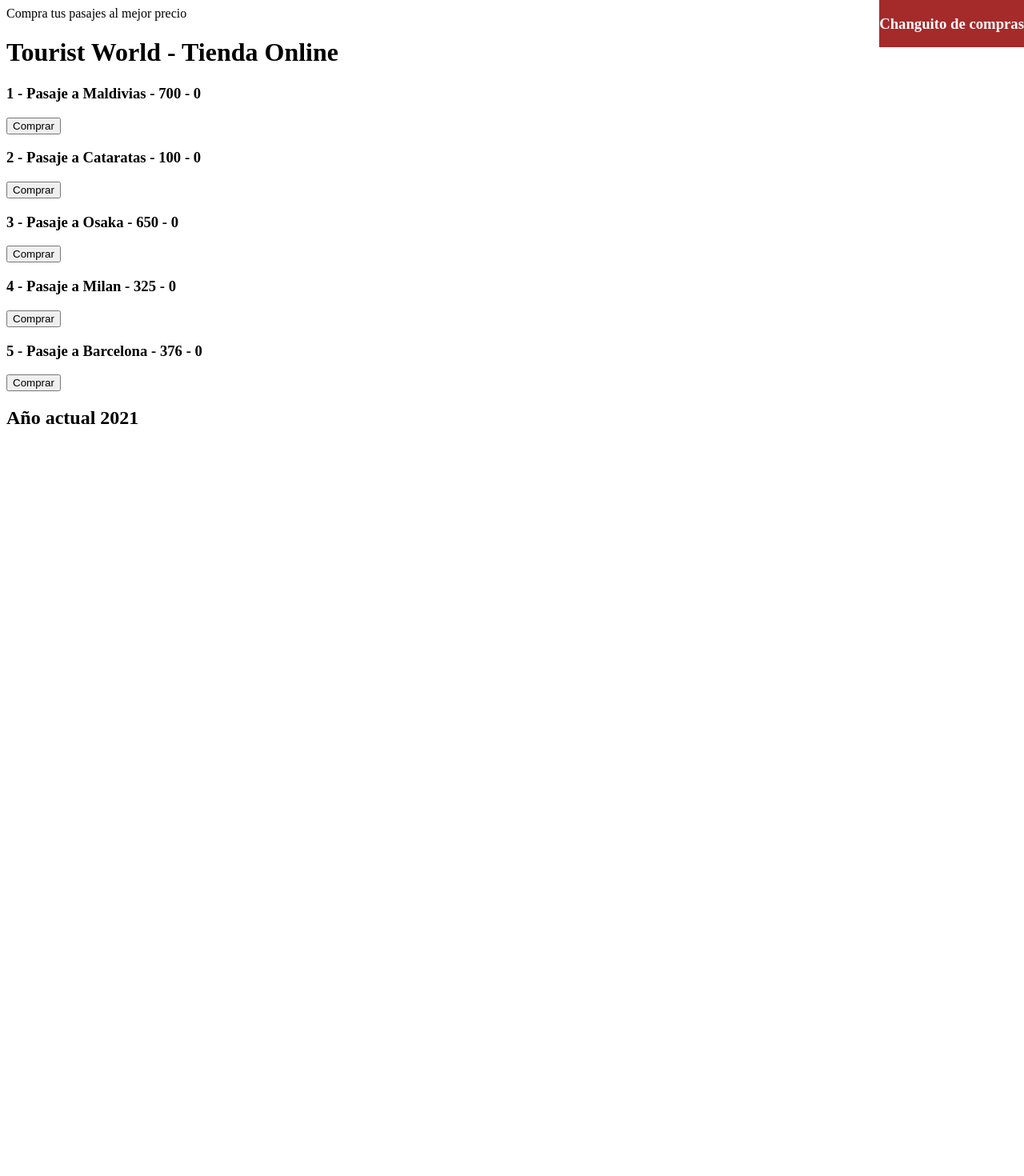
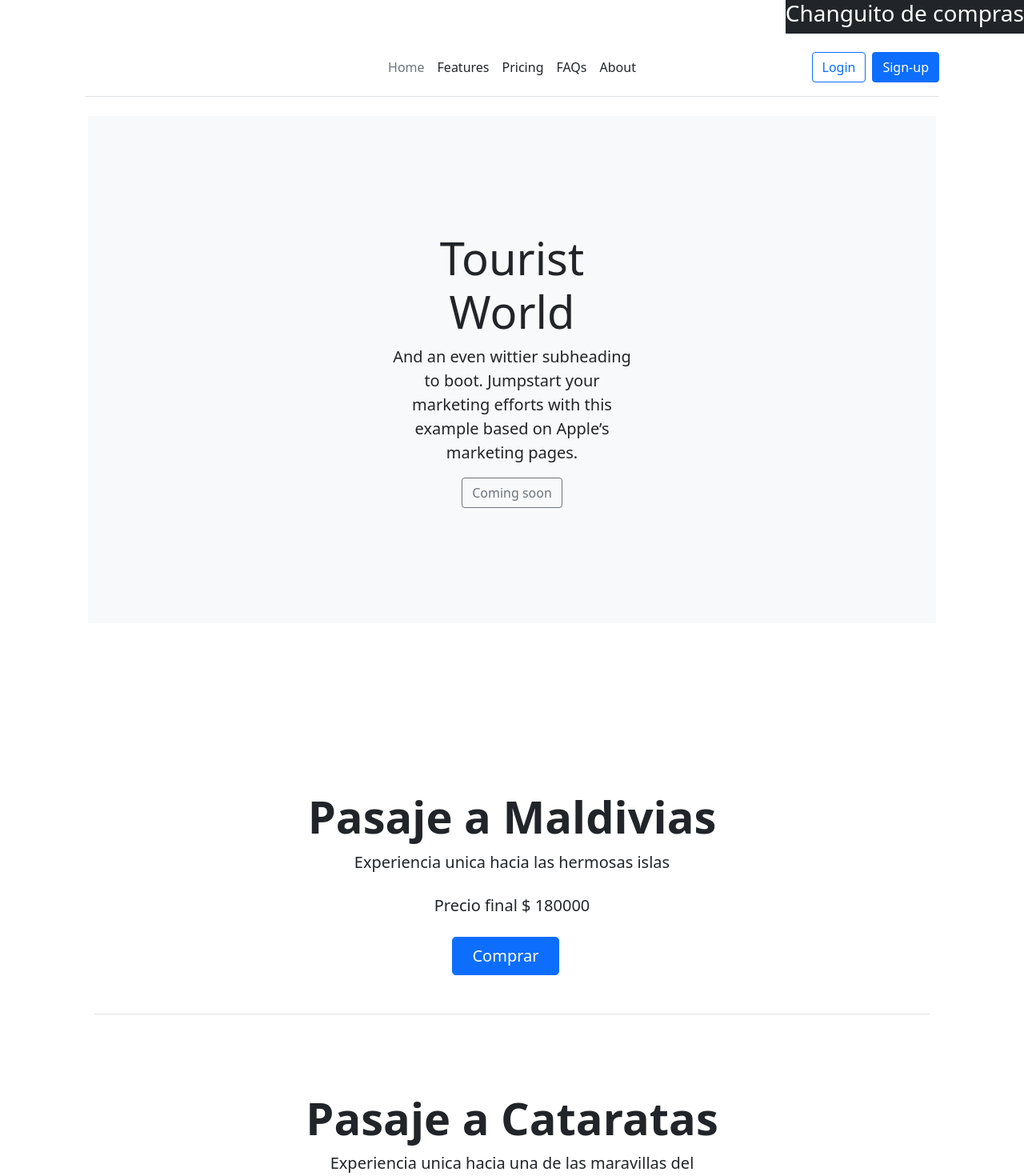
Before and after one commit to lucianoaraus/Tourist-World-React-Page, a React (Create React App) app: page / in a window 1280 px wide. Shown: the top 1470 px of the page at 80% size. Before the commit the page ends 800 px from the top, so only its background shows below. Built offline with nearby package versions, Linux system fonts and the light colour scheme.

Commit message:
agrego bootstrap para varios componentes. TODO: carro de compras en el sidebar

```diff
--- a/public/index.html
+++ b/public/index.html
@@ -1,5 +1,5 @@
 <!DOCTYPE html>
-<html lang="en">
+<html lang="es">
   <head>
     <meta charset="utf-8" />
     <link rel="icon" href="%PUBLIC_URL%/favicon.ico" />
@@ -10,11 +10,24 @@
       content="Web site created using create-react-app"
     />
     <link rel="manifest" href="%PUBLIC_URL%/manifest.json" />
+    <!-- CSS only -->
+    <link
+      href="https://cdn.jsdelivr.net/npm/bootstrap@5.1.3/dist/css/bootstrap.min.css"
+      rel="stylesheet"
+      integrity="sha384-1BmE4kWBq78iYhFldvKuhfTAU6auU8tT94WrHftjDbrCEXSU1oBoqyl2QvZ6jIW3"
+      crossorigin="anonymous"
+    />
 
     <title>Venta de pasajes</title>
   </head>
   <body>
     <noscript>You need to enable JavaScript to run this app.</noscript>
     <div id="root"></div>
+    <!-- JavaScript Bundle with Popper -->
+    <script
+      src="https://cdn.jsdelivr.net/npm/bootstrap@5.1.3/dist/js/bootstrap.bundle.min.js"
+      integrity="sha384-ka7Sk0Gln4gmtz2MlQnikT1wXgYsOg+OMhuP+IlRH9sENBO0LRn5q+8nbTov4+1p"
+      crossorigin="anonymous"
+    ></script>
   </body>
 </html>
--- a/src/App.js
+++ b/src/App.js
@@ -1,4 +1,5 @@
 import Header from "./components/Header";
+import Headline from "./components/Headline";
 import Footer from "./components/Footer";
 import Pasaje from "./components/Pasaje";
 import { useState, Fragment } from "react";
@@ -10,11 +11,41 @@ function App() {
     // pasajes: objetos a los que hago referencia
     // guardarPasajes: funcion para esos productos
 
-    { id: 1, articulo: "Pasaje a Maldivias", precio: 700, cantidad: 0 },
-    { id: 2, articulo: "Pasaje a Cataratas", precio: 100, cantidad: 0 },
-    { id: 3, articulo: "Pasaje a Osaka", precio: 650, cantidad: 0 },
-    { id: 4, articulo: "Pasaje a Milan", precio: 325, cantidad: 0 },
-    { id: 5, articulo: "Pasaje a Barcelona", precio: 376, cantidad: 0 },
+    {
+      id: 1,
+      articulo: "Pasaje a Maldivias",
+      descripcion: "Experiencia unica hacia las hermosas islas",
+      precio: "$" + " " + 180000,
+      cantidad: 0,
+    },
+    {
+      id: 2,
+      articulo: "Pasaje a Cataratas",
+      descripcion: "Experiencia unica hacia una de las maravillas del mundo",
+      precio: "$" + " " + 50000,
+      cantidad: 0,
+    },
+    {
+      id: 3,
+      articulo: "Pasaje a Osaka",
+      descripcion: "Experiencia unica hacia las hermosas islas",
+      precio: "$" + " " + 150000,
+      cantidad: 0,
+    },
+    {
+      id: 4,
+      articulo: "Pasaje a Milan",
+      descripcion: "Experiencia unica hacia las hermosas islas",
+      precio: "$" + " " + 230000,
+      cantidad: 0,
+    },
+    {
+      id: 5,
+      articulo: "Pasaje a Barcelona",
+      descripcion: "Experiencia unica hacia las hermosas islas",
+      precio: "$" + " " + 190000,
+      cantidad: 0,
+    },
   ]);
 
   // state para changuito
@@ -24,9 +55,13 @@ function App() {
   return (
     // Tiene que haber 1 solo DIV en lo que retorna esta funcion
     // O, puedo usar el componente Fragment cuando tengo que poner mas de unDIV (BUENA PRACTICA)
-    <Fragment>
-      <Header />
-      <h1>Tourist World - Tienda Online</h1>
+
+    <div class="container col-xxl-8 px-4 py-5">
+      <Header></Header>
+      <Headline></Headline>
+      <div class="row">
+        <div class="col">
+          <div class="px-4 py-5 my-5 text-center">
             {pasajes.map((pasaje) => (
               <Pasaje
                 key={pasaje.id} // para que cada pasaje sea unico
@@ -43,7 +78,10 @@ function App() {
               eliminarPasaje={eliminarPasaje}
             />
             <Footer anio={2021} />
-    </Fragment>
+          </div>
+        </div>
+      </div>
+    </div>
   );
 }
 
--- a/src/components/Header.jsx
+++ b/src/components/Header.jsx
@@ -1,7 +1,61 @@
 import React from "react";
 
 const Header = () => {
-  return <div>Compra tus pasajes al mejor precio</div>;
+  return (
+    <div class="container">
+      <header class="d-flex flex-wrap align-items-center justify-content-center justify-content-md-between py-3 mb-4 border-bottom">
+        <a
+          href="/"
+          class="d-flex align-items-center col-md-3 mb-2 mb-md-0 text-dark text-decoration-none"
+        >
+          <svg
+            class="bi me-2"
+            width="40"
+            height="32"
+            role="img"
+            aria-label="Bootstrap"
+          ></svg>
+        </a>
+
+        <ul class="nav col-12 col-md-auto mb-2 justify-content-center mb-md-0">
+          <li>
+            <a href="#" class="nav-link px-2 link-secondary">
+              Home
+            </a>
+          </li>
+          <li>
+            <a href="#" class="nav-link px-2 link-dark">
+              Features
+            </a>
+          </li>
+          <li>
+            <a href="#" class="nav-link px-2 link-dark">
+              Pricing
+            </a>
+          </li>
+          <li>
+            <a href="#" class="nav-link px-2 link-dark">
+              FAQs
+            </a>
+          </li>
+          <li>
+            <a href="#" class="nav-link px-2 link-dark">
+              About
+            </a>
+          </li>
+        </ul>
+
+        <div class="col-md-3 text-end">
+          <button type="button" class="btn btn-outline-primary me-2">
+            Login
+          </button>
+          <button type="button" class="btn btn-primary">
+            Sign-up
+          </button>
+        </div>
+      </header>
+    </div>
+  );
 };
 
 export default Header;
--- /dev/null
+++ b/src/components/Headline.jsx
@@ -0,0 +1,20 @@
+import React from "react";
+
+const Headline = () => {
+  return (
+    <div class="position-relative overflow-hidden p-3 p-md-5 m-md-3 text-center bg-light">
+      <div class="col-md-5 p-lg-5 mx-auto my-5">
+        <h1 class="display-4 fw-normal">Tourist World</h1>
+        <p class="lead fw-normal">
+          And an even wittier subheading to boot. Jumpstart your marketing
+          efforts with this example based on Apple’s marketing pages.
+        </p>
+        <a class="btn btn-outline-secondary" href="#">
+          Coming soon
+        </a>
+      </div>
+    </div>
+  );
+};
+
+export default Headline;
--- a/src/components/Pasaje.jsx
+++ b/src/components/Pasaje.jsx
@@ -2,7 +2,7 @@ import React from "react";
 import { Fragment } from "react/cjs/react.production.min";
 
 const Pasaje = ({ pasaje, pasajes, changuito, agregarPasaje }) => {
-  const { id, articulo, precio, cantidad } = pasaje;
+  const { id, articulo, precio, cantidad, descripcion } = pasaje;
 
   // funcion para agregar pasajes al changuito
   const seleccionarPasaje = (id) => {
@@ -35,22 +35,32 @@ const Pasaje = ({ pasaje, pasajes, changuito, agregarPasaje }) => {
   };
 
   return (
-    <Fragment>
-      <div>
-        <h3>
-          {id} - {articulo} - {precio} - {cantidad}
-        </h3>
+    <div class="px-4 pt-5 my-5 text-center border-bottom">
+      <h1 class="display-4 fw-bold">{articulo}</h1>
+      <div class="col-lg-6 mx-auto">
+        <p class="lead mb-4">{descripcion}</p>
+        <p class="lead mb-4">Precio final {precio}</p>
+        <div class="d-grid gap-2 d-sm-flex justify-content-sm-center mb-5">
           {pasajes ? (
-          <button type="button" onClick={() => seleccionarPasaje(id)}>
+            <button
+              type="button"
+              class="btn btn-primary btn-lg px-4 me-sm-3"
+              onClick={() => seleccionarPasaje(id)}
+            >
               Comprar
             </button>
           ) : (
-          <button type="button" onClick={() => eliminarPasaje(id)}>
+            <button
+              type="button"
+              class="btn btn-outline-secondary btn-lg px-4"
+              onClick={() => eliminarPasaje(id)}
+            >
               Eliminar
-          </button> //sintaxis tip= () => == "para cuando..."
+            </button>
           )}
         </div>
-    </Fragment>
+      </div>
+    </div>
   );
 };
 
--- a/src/components/changuito.css
+++ b/src/components/changuito.css
@@ -3,6 +3,6 @@
   right: 0;
   width: 400;
   top: 0;
-  background-color: brown;
+  background-color: #212529;
   color: #ffff;
 }
```
Lines whose indentation alone changed are shown as unchanged.
